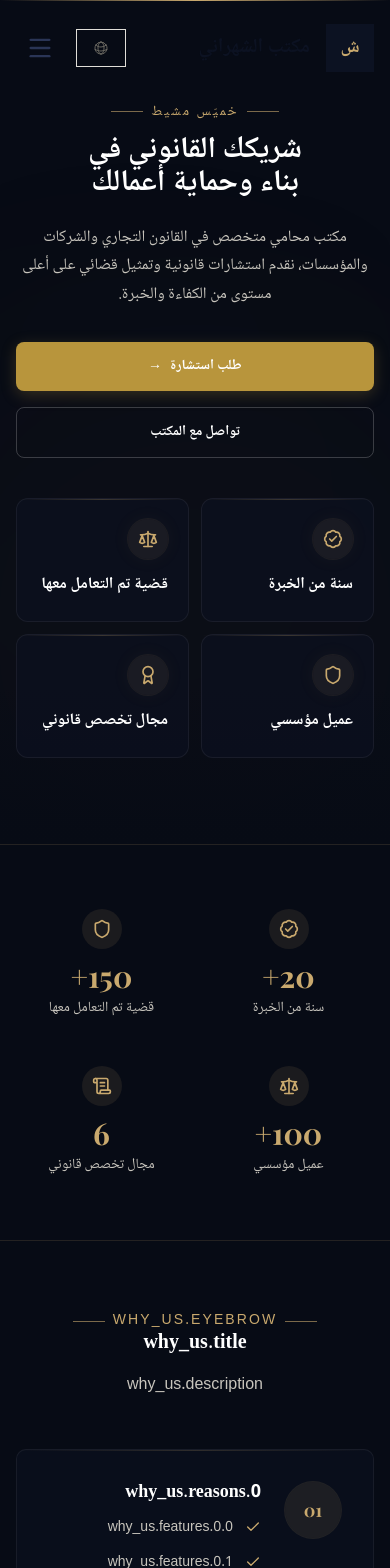
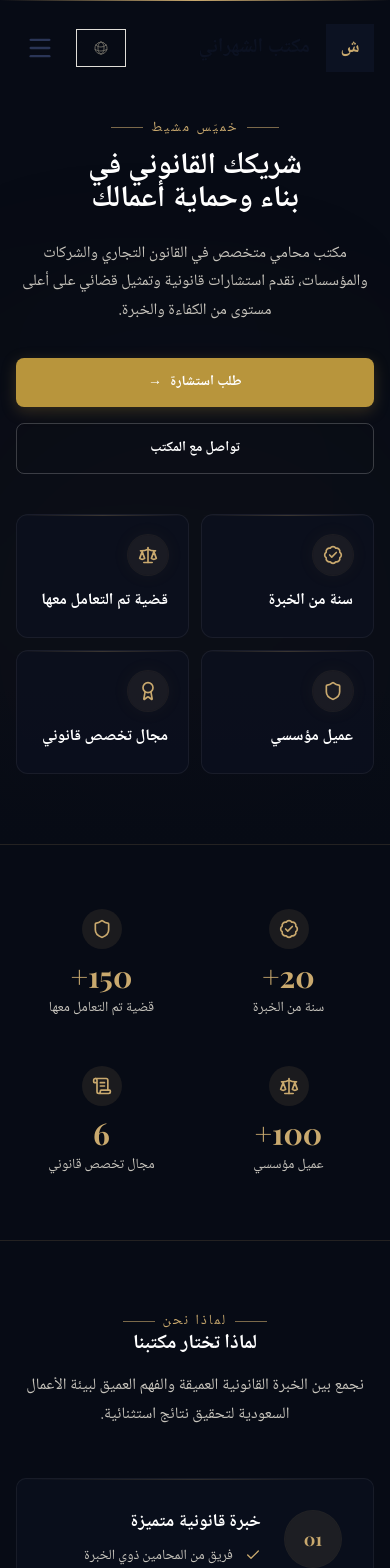
Before and after one commit to khodranefrs-creator/Al-Shahrani, a Next.js app: page /ar in a window 390 px wide. Shown: the top 1568 px of the page. Built offline with nearby package versions, Linux system fonts and the light colour scheme; a web font is replaced by a local one.

Commit message:
Fix: restore all missing i18n translations, fix Header/Hero separation

```diff
--- a/src/components/home/Hero.tsx
+++ b/src/components/home/Hero.tsx
@@ -47,7 +47,7 @@ export function Hero({ locale }: HeroProps) {
       {/* Top gold accent line */}
       <div className="absolute top-0 left-0 right-0 h-px bg-gradient-to-r from-transparent via-gold-400 to-transparent" />
 
-      <div className="relative z-10 container-custom pt-20 md:pt-28 pb-16 md:pb-20">
+      <div className="relative z-10 container-custom pt-28 md:pt-36 pb-16 md:pb-20">
         <div className="max-w-4xl mx-auto text-center">
           {/* Eyebrow */}
           <div className="flex justify-center mb-3">
--- a/src/components/layout/Header.tsx
+++ b/src/components/layout/Header.tsx
@@ -57,7 +57,7 @@ export function Header({ locale }: HeaderProps) {
         className={cn(
           "fixed top-0 inset-x-0 z-50 transition-all duration-500",
           showDark
-            ? "header-scrolled-dark"
+            ? "header-scrolled-dark border-b border-white/[0.06]"
             : isScrolled
               ? "header-scrolled"
               : "bg-transparent"
--- a/src/i18n/messages/ar.json
+++ b/src/i18n/messages/ar.json
@@ -13,123 +13,170 @@
     "cta_primary": "طلب استشارة",
     "cta_secondary": "تواصل مع المكتب"
   },
-  "whyUs": {
+  "stats": {
+    "years": "سنة من الخبرة",
+    "cases": "قضية تم التعامل معها",
+    "clients": "عميل مؤسسي",
+    "practiceAreas": "مجال تخصص قانوني"
+  },
+  "why_us": {
+    "eyebrow": "لماذا نحن",
     "title": "لماذا تختار مكتبنا",
-    "subtitle": "نجمع بين الخبرة القانونية العميقة والفهم العميق لبيئة الأعمال السعودية",
-    "expertise": {
-      "title": "خبرة قانونية متميزة",
-      "description": "فريق من المحامين ذوي الخبرة الواسعة والدرجات العلمية العليا في مختلف التخصصات القانونية"
+    "description": "نجمع بين الخبرة القانونية العميقة والفهم العميق لبيئة الأعمال السعودية لتحقيق نتائج استثنائية.",
+    "reasons": {
+      "0": "خبرة قانونية متميزة",
+      "1": "تركيز مؤسسي ومؤسسي",
+      "2": "تغطية قانونية شاملة",
+      "3": "سرية واحترافية"
     },
-    "corporate": {
-      "title": "تخصص مؤسسي ومؤسسي",
-      "description": "فريق متخصص في خدمة الشركات والمؤسسات الكبرى ورجال الأعمال والمستثمرين"
+    "features": {
+      "0": {
+        "0": "فريق من المحامين ذوي الخبرة الواسعة",
+        "1": "درجات علمية عالية في مختلف التخصصات",
+        "2": "معرفة عميقة بالإطار القانوني السعودي"
+      },
+      "1": {
+        "0": "خدمة الشركات والمؤسسات الكبرى",
+        "1": "متخصصون في خدمة رجال الأعمال والمستثمرين",
+        "2": "خبرة في إعادة الهيكلة المؤسسية"
+      },
+      "2": {
+        "0": "خدمات قانونية متكاملة",
+        "1": "استشارات وتقاضي وتوثيق",
+        "2": "صياغة العقود وإدارة المنازعات"
+      },
+      "3": {
+        "0": "أعلى معايير السرية والخصوصية",
+        "1": "سلوك احترافي في جميع الشؤون",
+        "2": "أخلاقيات مهنية وثقة العميل"
+      }
     },
-    "comprehensive": {
-      "title": "منظومة قانونية شاملة",
-      "description": "خدمات قانونية متكاملة تشمل الاستشارات والتقاضي والتوثيق والعقود وإدارة المنازعات"
-    },
-    "discretion": {
-      "title": "سرية تامة واحترافية",
-      "description": "نلتزم بأعلى معايير السرية والاحترافية في التعامل مع جميع شؤون عملائنا"
-    },
-    "local": {
-      "title": "خبرة محلية عميقة",
-      "description": "فهم عميق للقوانين والأنظمة السعودية وبيئة الأعمال المحلية"
-    },
-    "results": {
-      "title": "سجل حافل بالنتائج",
-      "description": "نحقق نتائج استثنائية لعملائنا من خلال استراتيجيات قانونية مدروسة"
+    "links": {
+      "governance": "اعرف المزيد عن الحوكمة"
     }
   },
-  "practiceAreas": {
-    "title": "مجالات التخصص",
-    "subtitle": "نغطي جميع المجالات القانونية لخدمة عملائنا بأفضل الحلول",
-    "viewAll": "عرض جميع الخدمات",
-    "learnMore": "اعرف المزيد",
+  "services": {
+    "eyebrow": "مجالات التخصص",
+    "title": "خدماتنا",
+    "description": "نغطي جميع المجالات القانونية لخدمة عملائنا بأفضل الحلول.",
+    "view_all": "عرض جميع الخدمات",
     "corporate": {
-      "label": "قانون الشركات",
-      "title": "تأسيس الشركات والاستحواذات",
-      "description": "مرافقة شاملة في جميع مراحل حياة الشركة من التأسيس إلى الدمج والاستحواذ والتحولات الهيكلية الكبرى."
-    },
-    "contracts": {
-      "label": "العقود",
-      "title": "صياغة وتحليل العقود",
-      "description": "صياغة عقود متخصصة وتحليل المخاطر القانونية وضمان الحماية الكاملة لمصالح العميل."
+      "title": "قانون الشركات",
+      "description": "مرافقة شاملة في جميع مراحل حياة الشركة — من التأسيس إلى الدمج والاستحواذ والتحولات الهيكلية الكبرى."
     },
     "litigation": {
-      "label": "التقاضي",
       "title": "تسوية المنازعات والتقاضي",
       "description": "تمثيل قضائي احترافي أمام جميع الجهات القضائية مع تطبيق استراتيجيات ذكية لضمان أفضل النتائج."
     },
-    "governance": {
-      "title": "الحوكمة المؤسسية",
-      "description": "وضع أطر حوكمة فعالة تضمن الشفافية والمساءلة والنمو المستدام."
-    },
-    "ma": {
-      "title": "الاندماج والاستحواذ",
-      "description": "إرشاد استراتيجي خلال المعاملات المعقدة، من العناية الواجبة إلى إتمام الصفقة."
+    "contracts": {
+      "title": "صياغة وتحليل العقود",
+      "description": "صياغة عقود متخصصة وتحليل المخاطر القانونية وضمان الحماية الكاملة لمصالح العميل."
     },
     "labor": {
       "title": "القانون العرفي والعلاقات العمالية",
       "description": "استشارات شاملة في قوانين العمل تشمل العقود والنزاعات والامتثال التنظيمي."
     },
-    "property": {
-      "title": "قانون العقارات"
-    },
-    "medical": {
-      "title": "القضايا الطبية"
-    },
-    "debt": {
-      "title": "تحصيل الديون"
-    },
     "debtCollection": {
-      "title": "تحصيل الديون"
+      "title": "تحصيل الديون",
+      "description": "خدمات تحصيل الديون الاحترافية مع الت enforcement القانوني واستراتيجيات التحصيل المنظمة."
     },
     "notarization": {
-      "title": "خدمات التوثيق"
+      "title": "خدمات التوثيق",
+      "description": "خدمات توثيق وتوثيق رسمية للمعاملات القانونية والعقود والتقديمات المؤسسية."
     }
   },
-  "corporateSpotlight": {
+  "corporate_spotlight": {
+    "eyebrow": "التخصص",
     "title": "القانون المؤسسي والشركات",
-    "description": "نقدم خدمات قانونية متخصصة للشركات والمؤسسات بما في ذلك التأسيس والاستحواذ والدمج والحوكمة والعقود التجارية والامتثال المؤسسي",
-    "cta": "استشارة مؤسسية"
+    "description": "نقدم خدمات قانونية متخصصة للشركات والمؤسسات بما في ذلك التأسيس والاستحواذ والدمج والحوكمة والعقود التجارية.",
+    "highlights": {
+      "0": "تأسيس الشركات وإعادة الهيكلة",
+      "1": "استشارات الاندماج والاستحواذ",
+      "2": "أطر الحوكمة المؤسسية"
+    },
+    "cta": "استشارة مؤسسية",
+    "badge": "التميّز القانوني"
   },
   "process": {
+    "eyebrow": "كيف نعمل",
     "title": "منهجيتنا في العمل",
-    "subtitle": "نتبع منهجية منظمة ومحسوبة لضمان أفضل النتائج لعملائنا",
+    "description": "نتبع منهجية منظمة ومحسوبة لضمان أفضل النتائج لعملائنا.",
     "steps": {
-      "consultation": {
-        "title": "الاستشارة الأولية",
-        "description": "نستمع إلى العميل ونفهم أهدافه واحتياجاته القانونية بالتفصيل"
+      "0": "الاستشارة الأولية",
+      "1": "التحليل والتقييم",
+      "2": "وضع الاستراتيجية",
+      "3": "التنفيذ والمتابعة"
+    },
+    "features": {
+      "0": {
+        "0": "استماع إلى أهداف العميل",
+        "1": "فهم المتطلبات القانونية",
+        "2": "تحديد الأولويات الرئيسية"
       },
-      "analysis": {
-        "title": "التحليل والتقييم",
-        "description": "نحلل الوضع القانوني ونقيّم الخيارات المتاحة والمخاطر المحتملة"
+      "1": {
+        "0": "تحليل الوضع القانوني",
+        "1": "تقييم الخيارات المتاحة",
+        "2": "تحديد المخاطر المحتملة"
       },
-      "strategy": {
-        "title": "وضع الاستراتيجية",
-        "description": "نضع خطة عمل قانونية واضحة ومفصلة لتحقيق أهداف العميل"
+      "2": {
+        "0": "وضع خطة قانونية واضحة",
+        "1": "تحديد الخطوات الاستراتيجية",
+        "2": "تحديد مراحل قابلة للقياس"
       },
-      "execution": {
-        "title": "التنفيذ والمتابعة",
-        "description": "ننفذ الاستراتيجية بمهارة ونراقب التقدم ونعدّل حسب الحاجة"
+      "3": {
+        "0": "تنفيذ الاستراتيجية القانونية",
+        "1": "مراقبة التقدم عن كثب",
+        "2": "التعديل حسب الحاجة"
       }
     }
   },
   "testimonials": {
     "title": "آراء عملائنا",
-    "subtitle": "نفخر بثقة عملائنا ورضاهم عن خدماتنا"
+    "description": "نفخر بثقة عملائنا ورضاهم عن خدماتنا.",
+    "items": {
+      "0": "قدم المكتب استشارة قانونية استثنائية أثناء إعادة هيكلتنا المؤسسية. كانت خبرتهم واحترافيتهم واضحة طوال العملية بأكملها.",
+      "1": "اعتمدنا على مكتب الشهراني لجميع احتياجاتنا من العقود. اهتمامهم بالتفاصيل وفهمهم العميق للقانون التجاري مميز.",
+      "2": "حقق فريق التقاضي نتائج متميزة في منازعة معقدة. نهجهم الاستراتيجي والتزامهم تجاوز توقعاتنا."
+    }
   },
   "blog": {
+    "eyebrow": "رؤى قانونية",
     "title": "المدونة القانونية",
-    "subtitle": "مقالات ورؤى قانونية من خبراء المكتب",
+    "subtitle": "مقالات ورؤى قانونية من خبراء المكتب.",
+    "description": "مقالات ورؤى قانونية من خبراء المكتب.",
     "readMore": "اقرأ المزيد",
+    "read_more": "اقرأ المزيد",
     "backToList": "العودة للمدونة",
     "backToBlog": "العودة للمدونة",
     "relatedArticles": "مقالات ذات صلة",
     "viewAll": "عرض الكل",
     "publishedOn": "نُشر في",
-    "noPosts": "لا توجد مقالات حالياً"
+    "noPosts": "لا توجد مقالات حالياً",
+    "read_times": {
+      "0": "٥ دقائق قراءة",
+      "1": "٧ دقائق قراءة",
+      "2": "٤ دقائق قراءة"
+    },
+    "tags": {
+      "news": "أخبار قانونية"
+    },
+    "posts": {
+      "0": "إصلاحات الحوكمة المؤسسية في السعودية 2026",
+      "1": "أهم التحديثات على قانون العمل السعودي",
+      "2": "استراتيجيات تحصيل الديون للشركات"
+    },
+    "excerpts": {
+      "0": "نظرة عامة على أحدث إصلاحات الحوكمة المؤسسية وتأثيرها على الشركات العاملة في المملكة.",
+      "1": "تغييرات مهمة في لوائح العمل يجب على أصحاب العمل والموظفين الاطلاع عليها في العام الحالي.",
+      "2": "استراتيجيات فعالة وأطر قانونية لاسترداد الديون المستحقة في البيئة التجارية السعودية."
+    }
+  },
+  "ctaBand": {
+    "headline": "هل تحتاج استشارة قانونية؟",
+    "subtext": "فريقنا جاهز لمساعدتك. تواصل معنا اليوم للحصول على استشارة قانونية متخصصة.",
+    "ctaConsultation": "تحدث مع فريقنا الآن",
+    "ctaWhatsApp": "تواصل عبر واتساب",
+    "whatsappMessage": "مرحباً، أود طلب استشارة قانونية"
   },
   "contact": {
     "title": "تواصل معنا",
@@ -230,7 +277,7 @@
       }
     }
   },
-  "services": {
+  "services_page": {
     "title": "خدماتنا القانونية",
     "subtitle": "نقدم مجموعة شاملة من الخدمات القانونية المتخصصة",
     "requestService": "طلب هذه الخدمة",
@@ -249,19 +296,6 @@
     "phone": "الهاتف",
     "email": "البريد الإلكتروني"
   },
-  "ctaBand": {
-    "headline": "هل تحتاج استشارة قانونية؟",
-    "subtext": "فريقنا جاهز لمساعدتك. تواصل معنا اليوم للحصول على استشارة قانونية متخصصة.",
-    "ctaConsultation": "تحدث مع فريقنا الآن",
-    "ctaWhatsApp": "تواصل عبر واتساب",
-    "whatsappMessage": "مرحباً، أود طلب استشارة قانونية"
-  },
-  "stats": {
-    "years": "سنة من الخبرة",
-    "cases": "قضية تم التعامل معها",
-    "clients": "عميل مؤسسي",
-    "practiceAreas": "مجال تخصص قانوني"
-  },
   "blogCategories": {
     "corporate": "قانون الشركات",
     "governance": "الحوكمة",
--- a/src/i18n/messages/en.json
+++ b/src/i18n/messages/en.json
@@ -13,123 +13,170 @@
     "cta_primary": "Request a Consultation",
     "cta_secondary": "Contact the Firm"
   },
-  "whyUs": {
+  "stats": {
+    "years": "Years of Experience",
+    "cases": "Cases Handled",
+    "clients": "Corporate Clients",
+    "practiceAreas": "Practice Areas"
+  },
+  "why_us": {
+    "eyebrow": "Why Us",
     "title": "Why Choose Us",
-    "subtitle": "We combine deep legal expertise with an understanding of the Saudi business environment",
-    "expertise": {
-      "title": "Distinguished Legal Expertise",
-      "description": "A team of lawyers with extensive experience and advanced academic qualifications across multiple legal disciplines"
+    "description": "We combine deep legal expertise with an understanding of the Saudi business environment to deliver exceptional results.",
+    "reasons": {
+      "0": "Distinguished Legal Expertise",
+      "1": "Institutional & Corporate Focus",
+      "2": "Comprehensive Legal Coverage",
+      "3": "Discretion & Professionalism"
     },
-    "corporate": {
-      "title": "Institutional & Corporate Focus",
-      "description": "A dedicated team serving major companies, institutions, business leaders, and investors"
+    "features": {
+      "0": {
+        "0": "Team of lawyers with extensive experience",
+        "1": "Advanced academic qualifications across disciplines",
+        "2": "Deep knowledge of Saudi legal framework"
+      },
+      "1": {
+        "0": "Serving major companies and institutions",
+        "1": "Dedicated to business leaders and investors",
+        "2": "Specialized in corporate restructuring"
+      },
+      "2": {
+        "0": "Full-spectrum legal services",
+        "1": "Consultancy, litigation, and documentation",
+        "2": "Contract drafting and dispute management"
+      },
+      "3": {
+        "0": "Highest standards of confidentiality",
+        "1": "Professional conduct in all matters",
+        "2": "Ethical practice and client trust"
+      }
     },
-    "comprehensive": {
-      "title": "Comprehensive Legal Ecosystem",
-      "description": "Full-spectrum legal services including consultancy, litigation, documentation, contracts, and dispute management"
-    },
-    "discretion": {
-      "title": "Absolute Discretion & Professionalism",
-      "description": "We uphold the highest standards of confidentiality and professionalism in all client matters"
-    },
-    "local": {
-      "title": "Deep Local Expertise",
-      "description": "Thorough understanding of Saudi laws, regulations, and the local business environment"
-    },
-    "results": {
-      "title": "Proven Track Record",
-      "description": "We deliver exceptional results for our clients through well-planned legal strategies"
+    "links": {
+      "governance": "Learn more about governance"
     }
   },
-  "practiceAreas": {
-    "title": "Practice Areas",
-    "subtitle": "Comprehensive legal coverage across all areas to serve our clients with the best solutions",
-    "viewAll": "View All Services",
-    "learnMore": "Learn More",
+  "services": {
+    "eyebrow": "Practice Areas",
+    "title": "Our Services",
+    "description": "Comprehensive legal coverage across all areas to serve our clients with the best solutions.",
+    "view_all": "View All Services",
     "corporate": {
-      "label": "Corporate Law",
-      "title": "Incorporation & Acquisitions",
+      "title": "Corporate Law",
       "description": "Comprehensive support across every stage of a company's lifecycle — from formation to mergers, acquisitions, and major structural transformations."
     },
-    "contracts": {
-      "label": "Contracts",
-      "title": "Contract Drafting & Analysis",
-      "description": "Specialized contract drafting, legal risk analysis, and ensuring complete protection of client interests."
-    },
     "litigation": {
-      "label": "Litigation",
       "title": "Dispute Resolution & Litigation",
       "description": "Professional litigation representation before all judicial bodies, applying strategic approaches to ensure the best outcomes."
     },
-    "governance": {
-      "title": "Corporate Governance",
-      "description": "Establishing effective governance frameworks to ensure transparency, accountability, and sustainable growth."
-    },
-    "ma": {
-      "title": "Mergers & Acquisitions",
-      "description": "Strategic guidance through complex transactions, from due diligence to deal completion."
+    "contracts": {
+      "title": "Contract Drafting & Analysis",
+      "description": "Specialized contract drafting, legal risk analysis, and ensuring complete protection of client interests."
     },
     "labor": {
       "title": "Labor Law & Employment Relations",
       "description": "Comprehensive employment law advisory including contracts, disputes, and regulatory compliance."
     },
-    "property": {
-      "title": "Real Estate Law"
-    },
-    "medical": {
-      "title": "Medical Law"
-    },
-    "debt": {
-      "title": "Debt Collection"
-    },
     "debtCollection": {
-      "title": "Debt Collection"
+      "title": "Debt Collection",
+      "description": "Professional debt recovery services with legal enforcement and structured collection strategies."
     },
     "notarization": {
-      "title": "Notarization Services"
+      "title": "Notarization Services",
+      "description": "Official notarization and documentation services for legal transactions, contracts, and corporate filings."
     }
   },
-  "corporateSpotlight": {
+  "corporate_spotlight": {
+    "eyebrow": "Specialization",
     "title": "Corporate & Commercial Law",
     "description": "Specialized legal services for companies and institutions including incorporation, M&A, governance, and corporate contracts.",
-    "cta": "Corporate Consultation"
+    "highlights": {
+      "0": "Company formation and restructuring",
+      "1": "Mergers and acquisitions advisory",
+      "2": "Corporate governance frameworks"
+    },
+    "cta": "Corporate Consultation",
+    "badge": "Legal Excellence"
   },
   "process": {
+    "eyebrow": "How We Work",
     "title": "Our Methodology",
-    "subtitle": "We follow a structured and calculated approach to ensure the best outcomes for our clients",
+    "description": "We follow a structured and calculated approach to ensure the best outcomes for our clients.",
     "steps": {
-      "consultation": {
-        "title": "Initial Consultation",
-        "description": "We listen to the client and thoroughly understand their objectives and legal requirements"
+      "0": "Initial Consultation",
+      "1": "Analysis & Assessment",
+      "2": "Strategy Development",
+      "3": "Execution & Follow-up"
+    },
+    "features": {
+      "0": {
+        "0": "Listen to the client's objectives",
+        "1": "Understand legal requirements",
+        "2": "Identify key priorities"
       },
-      "analysis": {
-        "title": "Analysis & Assessment",
-        "description": "We analyze the legal situation, evaluate available options, and identify potential risks"
+      "1": {
+        "0": "Analyze the legal situation",
+        "1": "Evaluate available options",
+        "2": "Identify potential risks"
       },
-      "strategy": {
-        "title": "Strategy Development",
-        "description": "We develop a clear, detailed legal plan to achieve the client's objectives"
+      "2": {
+        "0": "Develop a clear legal plan",
+        "1": "Outline strategic steps",
+        "2": "Define measurable milestones"
       },
-      "execution": {
-        "title": "Execution & Follow-up",
-        "description": "We execute the strategy with skill, monitor progress, and adjust as needed"
+      "3": {
+        "0": "Execute the legal strategy",
+        "1": "Monitor progress closely",
+        "2": "Adjust as needed"
       }
     }
   },
   "testimonials": {
     "title": "Client Testimonials",
-    "subtitle": "We are proud of our clients' trust and satisfaction with our services"
+    "description": "We are proud of our clients' trust and satisfaction with our services.",
+    "items": {
+      "0": "The firm provided exceptional legal counsel during our corporate restructuring. Their expertise and professionalism were evident throughout the entire process.",
+      "1": "We have relied on Al-Shahrani for all our contract needs. Their attention to detail and thorough understanding of commercial law is outstanding.",
+      "2": "The litigation team delivered outstanding results in a complex dispute. Their strategic approach and dedication exceeded our expectations."
+    }
   },
   "blog": {
+    "eyebrow": "Legal Insights",
     "title": "Legal Insights",
-    "subtitle": "Articles and legal perspectives from our expert team",
+    "subtitle": "Articles and legal perspectives from our expert team.",
+    "description": "Articles and legal perspectives from our expert team.",
     "readMore": "Read More",
+    "read_more": "Read More",
     "backToList": "Back to Insights",
     "backToBlog": "Back to Insights",
     "relatedArticles": "Related Articles",
     "viewAll": "View All",
     "publishedOn": "Published on",
-    "noPosts": "No articles available at this time"
+    "noPosts": "No articles available at this time",
+    "read_times": {
+      "0": "5 min read",
+      "1": "7 min read",
+      "2": "4 min read"
+    },
+    "tags": {
+      "news": "Legal News"
+    },
+    "posts": {
+      "0": "Corporate Governance Reforms in Saudi Arabia 2026",
+      "1": "Key Updates to Saudi Labor Law",
+      "2": "Debt Collection Strategies for Businesses"
+    },
+    "excerpts": {
+      "0": "An overview of the latest corporate governance reforms and their impact on businesses operating in the Kingdom.",
+      "1": "Important changes to labor regulations that employers and employees should be aware of in the current year.",
+      "2": "Effective strategies and legal frameworks for recovering outstanding debts in the Saudi commercial environment."
+    }
+  },
+  "ctaBand": {
+    "headline": "Need Legal Counsel?",
+    "subtext": "Our team is ready to help. Contact us today for specialized legal consultation.",
+    "ctaConsultation": "Talk to Our Team Now",
+    "ctaWhatsApp": "Contact via WhatsApp",
+    "whatsappMessage": "Hello, I would like to request a legal consultation."
   },
   "contact": {
     "title": "Contact Us",
@@ -230,7 +277,7 @@
       }
     }
   },
-  "services": {
+  "services_page": {
     "title": "Legal Services",
     "subtitle": "Comprehensive legal services tailored to your needs",
     "requestService": "Request This Service",
@@ -249,19 +296,6 @@
     "phone": "Phone",
     "email": "Email"
   },
-  "ctaBand": {
-    "headline": "Need Legal Counsel?",
-    "subtext": "Our team is ready to help. Contact us today for specialized legal consultation.",
-    "ctaConsultation": "Talk to Our Team Now",
-    "ctaWhatsApp": "Contact via WhatsApp",
-    "whatsappMessage": "Hello, I would like to request a legal consultation."
-  },
-  "stats": {
-    "years": "Years of Experience",
-    "cases": "Cases Handled",
-    "clients": "Corporate Clients",
-    "practiceAreas": "Practice Areas"
-  },
   "blogCategories": {
     "corporate": "Corporate Law",
     "governance": "Governance",
```
